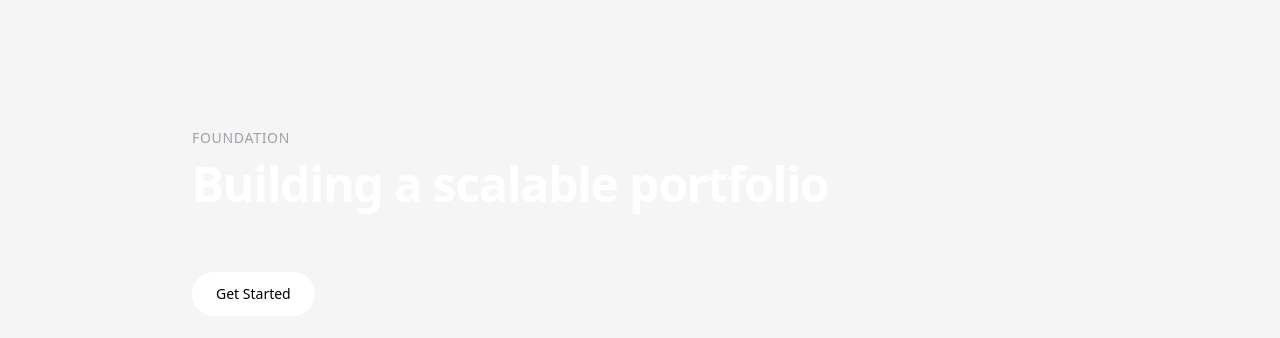
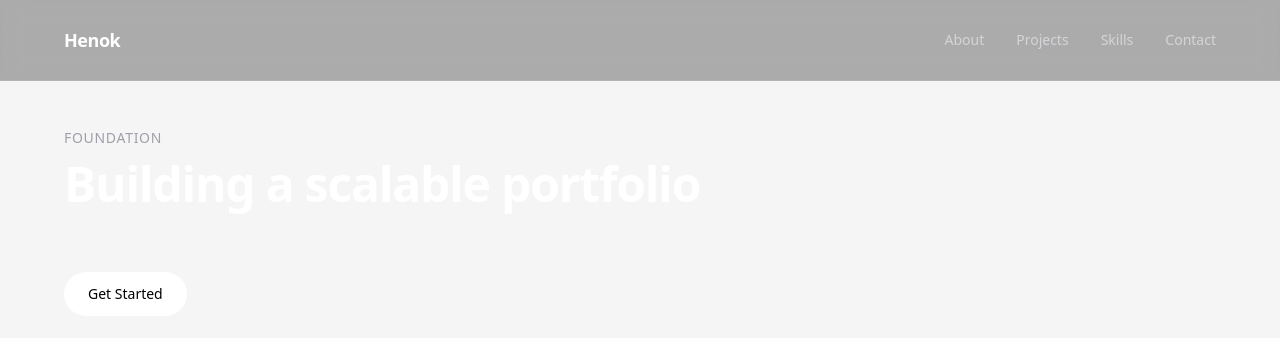
Before and after one commit to Hena-yaris/portfolio-2, a Next.js app: page / in a window 1280 px wide. Shown: the top 338 px of the page. Built offline with nearby package versions, Linux system fonts and the light colour scheme.

Commit message:
feat: build reusable responsive navbar system

```diff
--- a/src/app/layout.tsx
+++ b/src/app/layout.tsx
@@ -1,6 +1,7 @@
 import type { Metadata } from "next";
 import { Geist, Geist_Mono } from "next/font/google";
 import "./globals.css";
+import Navbar from "../components/layout/Navbar";
 
 const geistSans = Geist({
   variable: "--font-geist-sans",
@@ -25,9 +26,12 @@ export default function RootLayout({
   return (
     <html
       lang="en"
-      className={`${geistSans.variable} ${geistMono.variable} h-full antialiased`}
+      className={`${geistSans.variable} ${geistMono.variable} h-full`}
     >
-      <body className="min-h-full flex flex-col">{children}</body>
+      <body className="min-h-full flex flex-col">
+        <Navbar/>
+        {children}
+        </body>
     </html>
   );
 }
--- a/src/app/page.tsx
+++ b/src/app/page.tsx
@@ -4,7 +4,7 @@ import SectionTitle from "../components/ui/SectionTitle";
 
 export default function Home() {
   return (
-     <main className="p-32">
+     <main className="pt-32">
           <Container>
               <SectionTitle
                subtitle="Foundation"
--- /dev/null
+++ b/src/components/layout/Navbar.tsx
@@ -0,0 +1,62 @@
+import Container from "../ui/Container";
+import { navigationLinks } from "@/src/data/navigation";
+
+export default function Navbar() {
+  return (
+    <header
+      className="
+        fixed
+        top-0
+        left-0
+        w-full
+        z-50
+        backdrop-blur-md
+        border-b
+        border-white/10
+        bg-black/30
+      "
+    >
+      <Container>
+        <div
+          className="
+            flex
+            items-center
+            justify-between
+            h-20
+          "
+        >
+          {/* Logo */}
+          <a
+            href="/"
+            className="
+              text-lg
+              font-semibold
+              tracking-tight
+            "
+          >
+            Henok
+          </a>
+
+          {/* Navigation */}
+          <nav className="hidden md:flex items-center gap-8">
+            {navigationLinks.map((link) => (
+              <a
+                key={link.label}
+                href={link.href}
+                className="
+                  text-sm
+                  text-zinc-300
+                  transition-colors
+                  duration-300
+                  hover:text-white
+                "
+              >
+                {link.label}
+              </a>
+            ))}
+          </nav>
+        </div>
+      </Container>
+    </header>
+  );
+}
--- /dev/null
+++ b/src/data/navigation.ts
@@ -0,0 +1,20 @@
+
+
+export const navigationLinks = [
+  {
+    label: "About",
+    href: "#about",
+  },
+  {
+    label: "Projects",
+    href: "#projects",
+  },
+  {
+    label: "Skills",
+    href: "#skills",
+  },
+  {
+    label: "Contact",
+    href: "#contact",
+  },
+];
```
